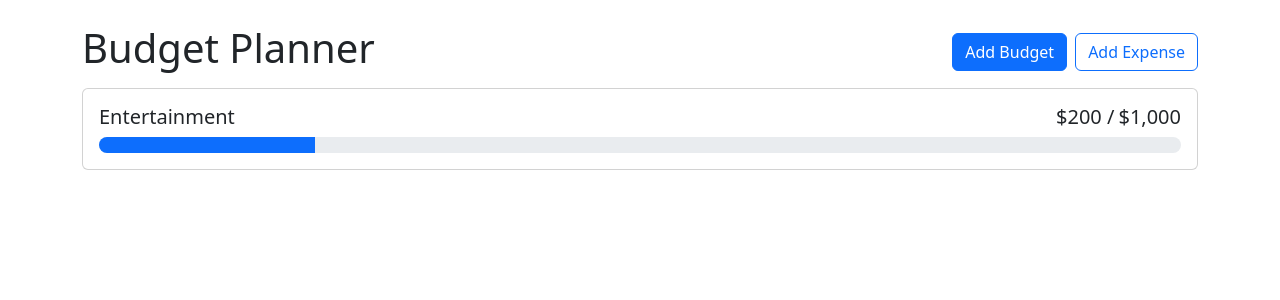
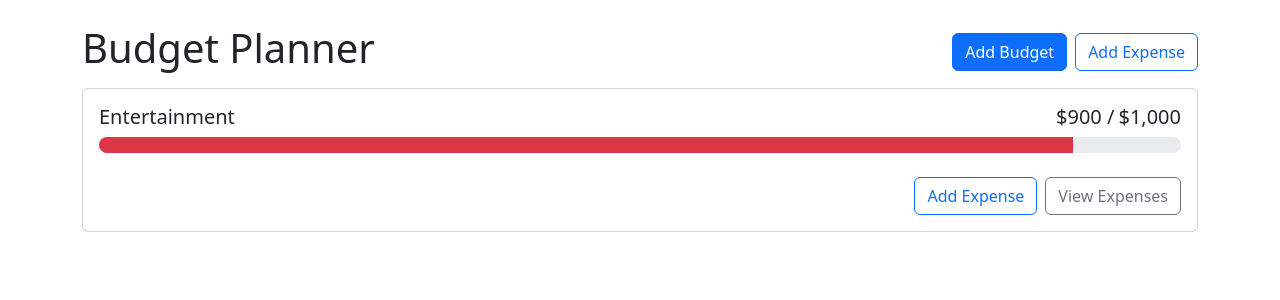
Before and after one commit to shadanamini/budget-application, a React (Create React App) app: page / in a window 1280 px wide. Shown: the top 300 px of the page. Built offline with nearby package versions, Linux system fonts and the light colour scheme.

Commit message:
added button stack

```diff
--- a/src/App.js
+++ b/src/App.js
@@ -22,7 +22,7 @@ function App() {
                     alignItems: 'flex-start',
                 }}>
             </div>
-            <BudgetCard name="Entertainment" amount={200} max={1000}></BudgetCard>
+            <BudgetCard name="Entertainment" amount={900} max={1000}></BudgetCard>
         </Container>
     )
 }
--- a/src/components/BudgetCard.js
+++ b/src/components/BudgetCard.js
@@ -1,4 +1,5 @@
-import {Card, ProgressBar} from 'react-bootstrap';
+import { Button } from 'react-bootstrap';
+import {Card, ProgressBar, Stack} from 'react-bootstrap';
 import { currencyFormatter } from '../utils';
 
 function BudgetCard({name, amount, max}) {
@@ -20,6 +21,14 @@ function BudgetCard({name, amount, max}) {
                 className="rounded-pill"
                 variant={getProgressBarVariant(amount, max)} min={0} max={max} now={amount}>
             </ProgressBar>
+            <Stack direction="horizontal" gap="2" className="mt-4">
+                <Button variant="outline-primary" className="ms-auto">
+                    Add Expense
+                </Button>
+                <Button variant="outline-secondary">
+                    View Expenses
+                </Button>
+            </Stack>
         </Card.Body>
     </Card>
   )
```
